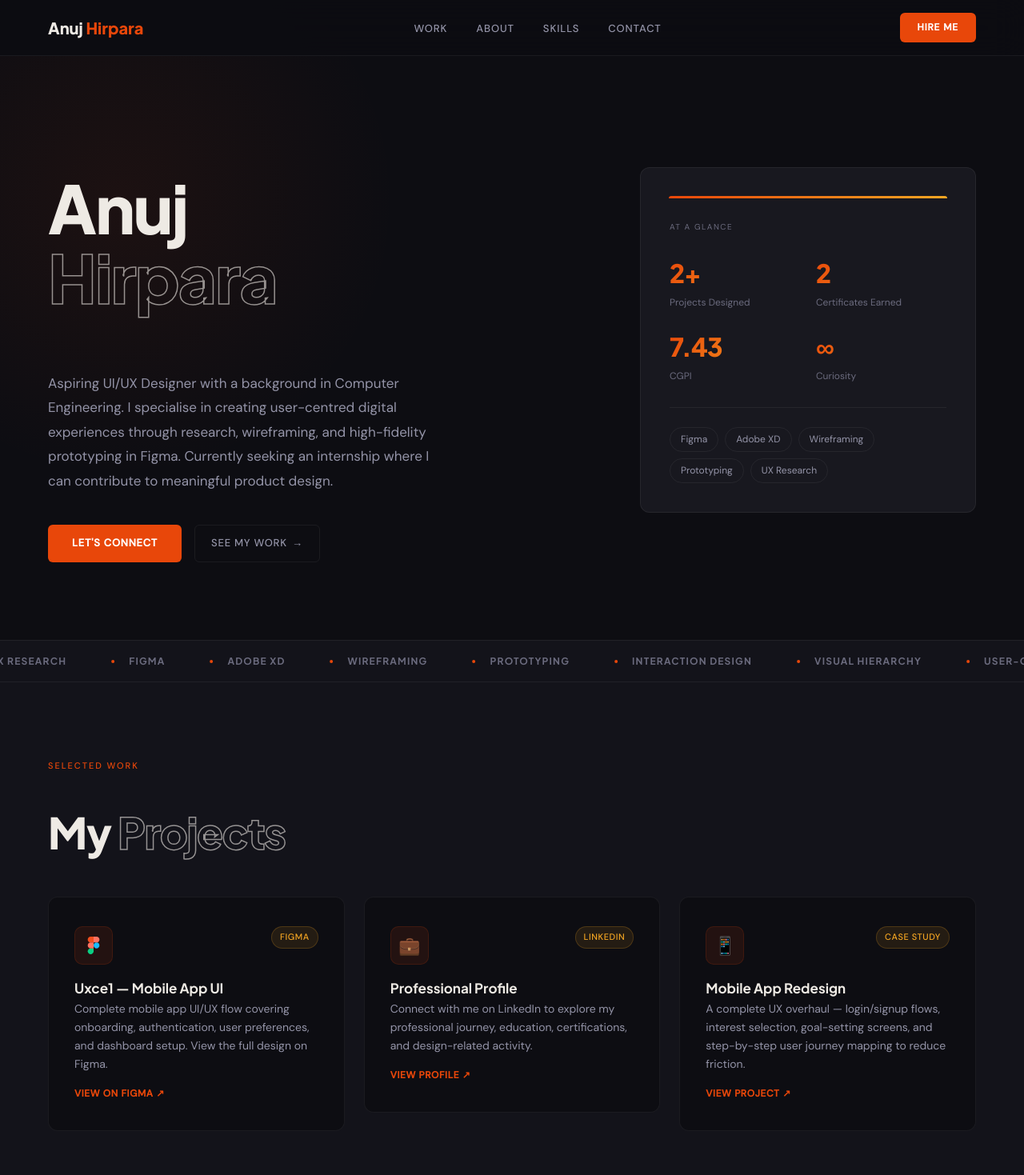
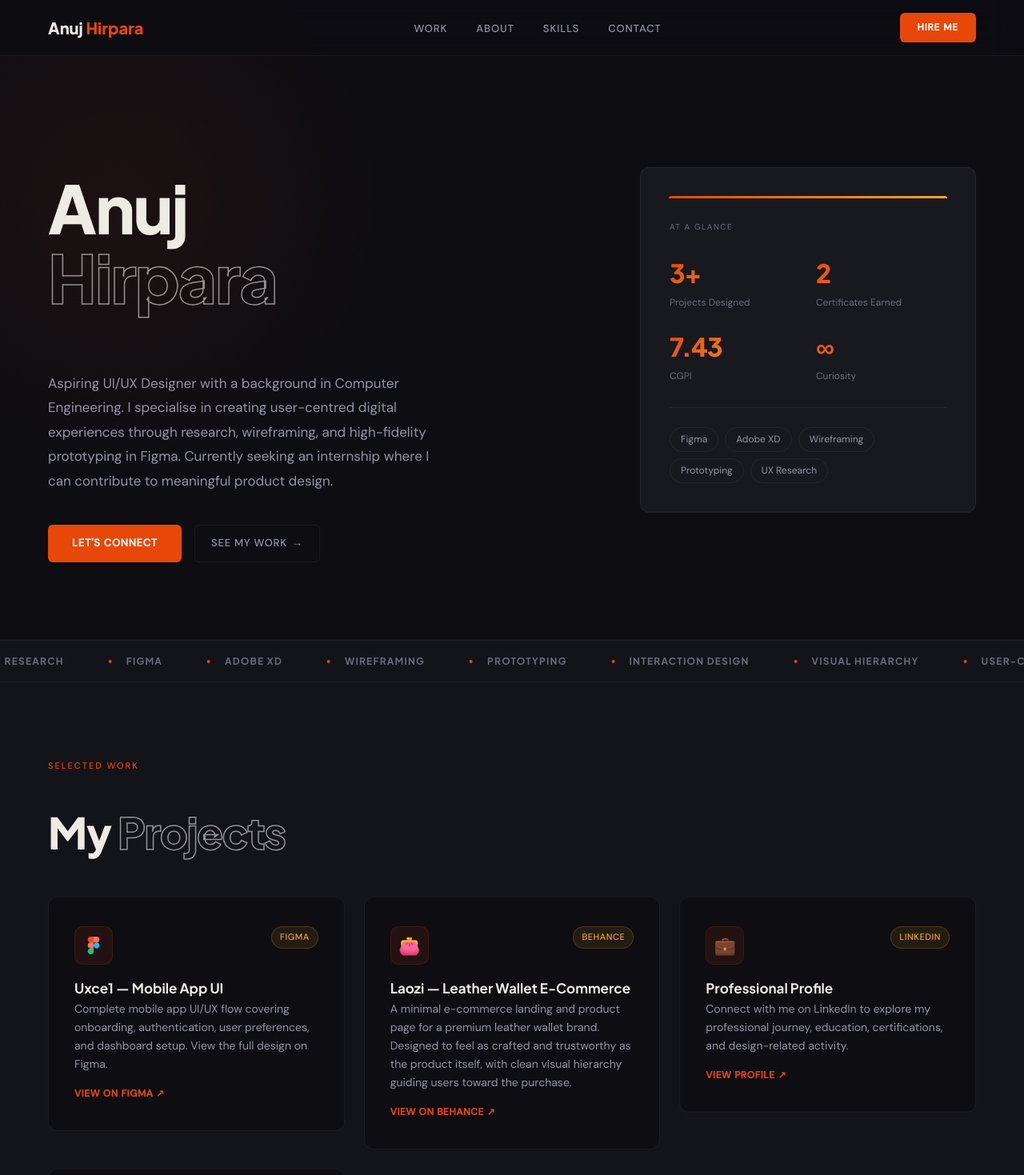
Before and after one commit to anujhirpara-spec/porfolio, a React (Create React App) app: page / in a window 1280 px wide. Shown: the top 1469 px of the page at 80% size. Built offline with nearby package versions, Linux system fonts and the light colour scheme.

Commit message:
Update App.js

```diff
--- a/src/App.js
+++ b/src/App.js
@@ -72,6 +72,14 @@ const WORK_ITEMS = [
     title: "Uxce1 — Mobile App UI",
     desc: "Complete mobile app UI/UX flow covering onboarding, authentication, user preferences, and dashboard setup. View the full design on Figma.",
     cta: "View on Figma ↗",
+  },
+  {
+    href: "https://www.behance.net/gallery/254544891/Laozi-wallet",
+    icon: "👛",
+    tag: "Behance",
+    title: "Laozi — Leather Wallet E-Commerce",
+    desc: "A minimal e-commerce landing and product page for a premium leather wallet brand. Designed to feel as crafted and trustworthy as the product itself, with clean visual hierarchy guiding users toward the purchase.",
+    cta: "View on Behance ↗",
   },
   {
     href: "https://www.linkedin.com/in/anuj-hirpara-2b58432a6",
@@ -321,7 +329,7 @@ export default function AnujPortfolio() {
               <p style={styles.heroCardLabel}>At a Glance</p>
               <div style={styles.statGrid}>
                 <div>
-                  <div style={styles.statNum}>2+</div>
+                  <div style={styles.statNum}>3+</div>
                   <div style={styles.statLabel}>Projects Designed</div>
                 </div>
                 <div>
```
